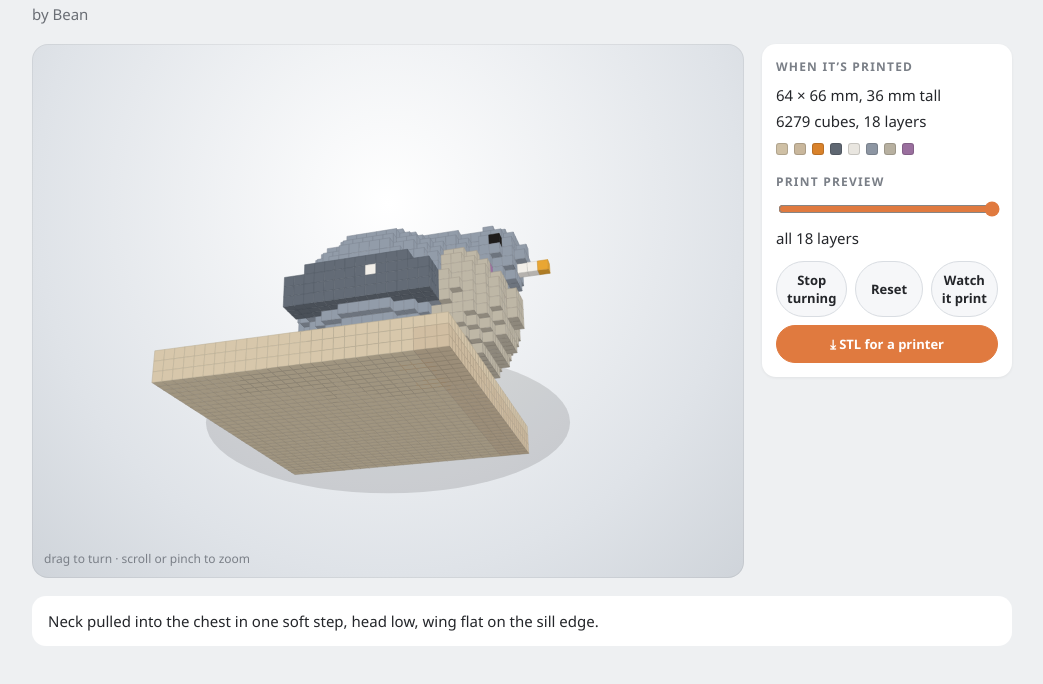
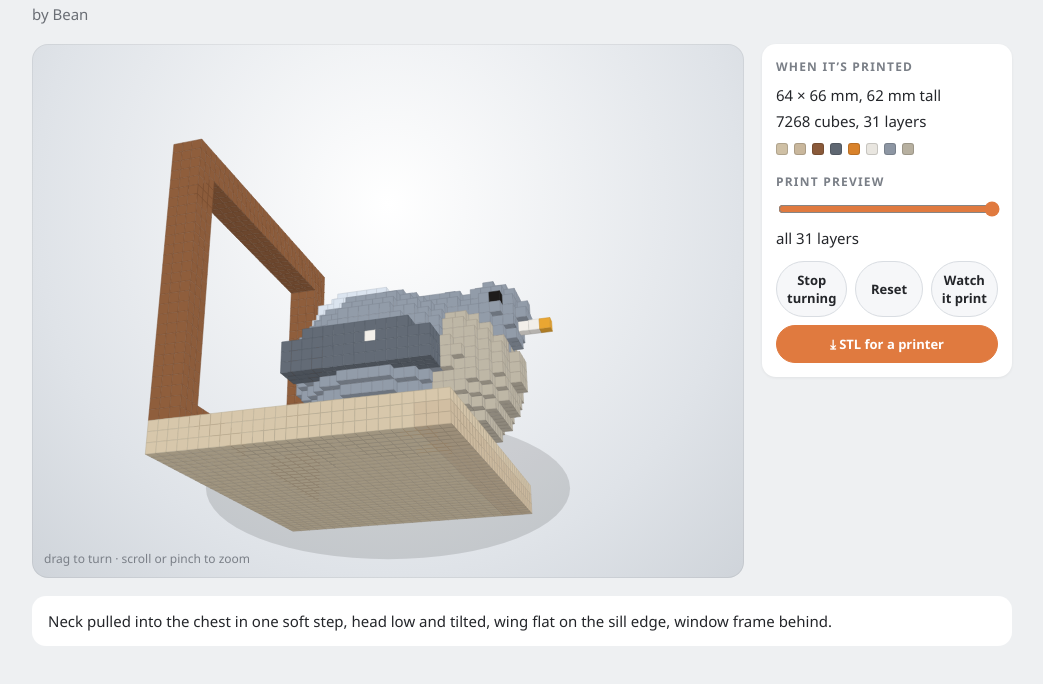
Before and after one commit to Bean-Bengal/hunched-pigeon-on-the-sill-voxel, a plain HTML site: page index.html in a window 1280 px wide. Shown: the part 72-756 px from the top of the page, without its empty margins (118-1161 px from the left). Drawn offline with Linux system fonts and the light colour scheme; animation ran at ten frames a second.

Commit message:
Hunched Pigeon on the Sill (voxel), version 4

```diff
--- a/index.html
+++ b/index.html
@@ -176,22 +176,26 @@
 <script>
 Kit.voxel({
   title:'Hunched Pigeon on the Sill', by:'Bean',
-  note:'Neck pulled into the chest in one soft step, head low, wing flat on the sill edge.',
-  palette:{g:'#8d96a3',d:'#5f6772',p:'#9a6f9e',w:'#e9e6e0',o:'#e0a030',k:'#1d1b1a',b:'#c9b79c',s:'#cfc0a5',e:'#d9822b',n:'#b7b0a0'},
+  note:'Neck pulled into the chest in one soft step, head low and tilted, wing flat on the sill edge, window frame behind.',
+  palette:{g:'#8d96a3',d:'#5f6772',p:'#9a6f9e',w:'#e9e6e0',o:'#e0a030',k:'#1d1b1a',b:'#c9b79c',s:'#cfc0a5',e:'#d9822b',n:'#b7b0a0',l:'#d3dbe6',f:'#8a5a3a'},
   mm:2, spin:true, yaw:0.6, pitch:0.4,
   build(m){
     m.box(-16,0,-18,32,3,27,'s');
     m.box(-16,0,6,32,2,3,'b');
+    // window frame behind the sill, joined to the slab
+    m.box(-16,3,-18,3,28,3,'f');
+    m.box(13,3,-18,3,28,3,'f');
+    m.box(-16,28,-18,32,3,3,'f');
+    m.box(-16,3,-18,32,2,3,'f');
     m.box(-3,3,1,2,1,3,'e'); m.box(2,3,1,2,1,3,'e');
     m.ellipsoid(0,10,-1,10,7,9,'g');
+    m.ellipsoid(0,15,-3,6,3,6,'l');
     m.ellipsoid(0,9,6,7,6,5,'n');
-    // neck: rounded, tucked into chest
     m.ellipsoid(0,13,5,5,4,4,'g');
     m.ellipsoid(0,12,8,4,3,2,'p');
-    // head
-    m.sphere(0,14,9,3,'g');
-    m.box(0,13,12,1,1,2,'w'); m.set(0,13,14,'o');
-    m.set(-3,15,10,'k'); m.set(3,15,10,'k');
+    m.sphere(1,14,9,3,'g');
+    m.box(1,13,12,1,1,2,'w'); m.set(1,13,14,'o');
+    m.set(-2,15,10,'k'); m.set(4,15,10,'k');
     m.box(-11,8,-8,3,3,14,'d');
     m.box(8,8,-8,3,3,14,'d');
     m.box(-10,11,-6,2,1,10,'d');
```
